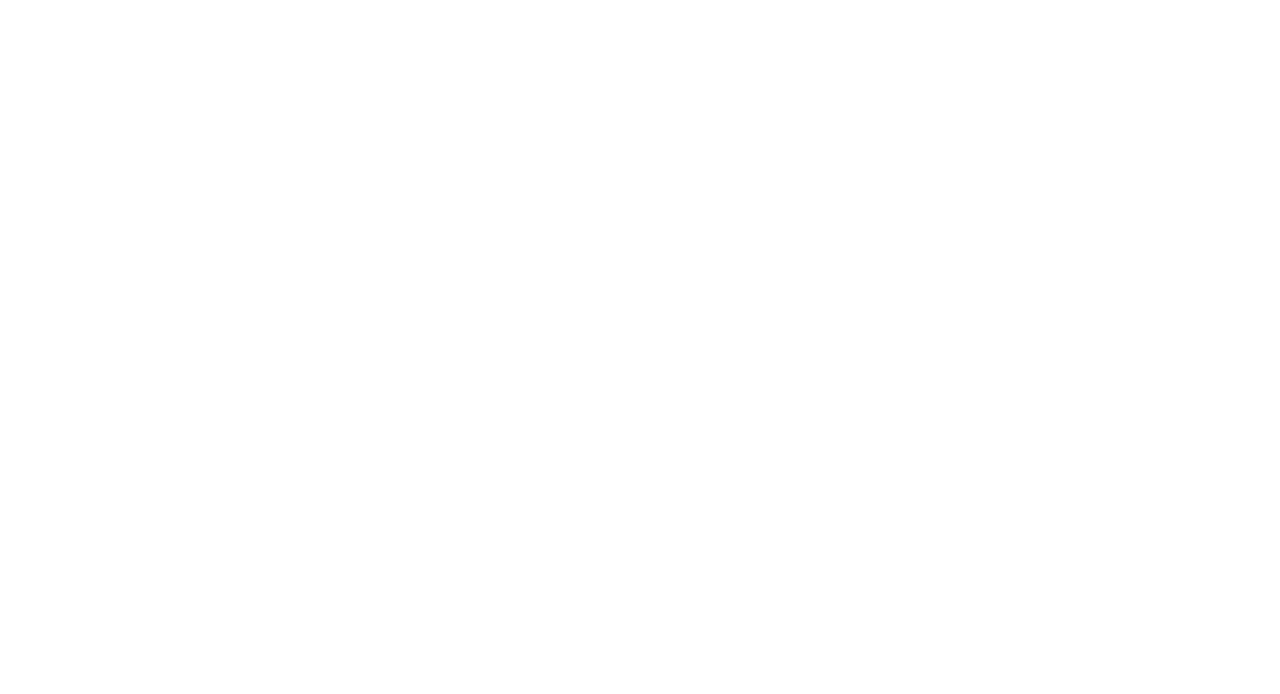
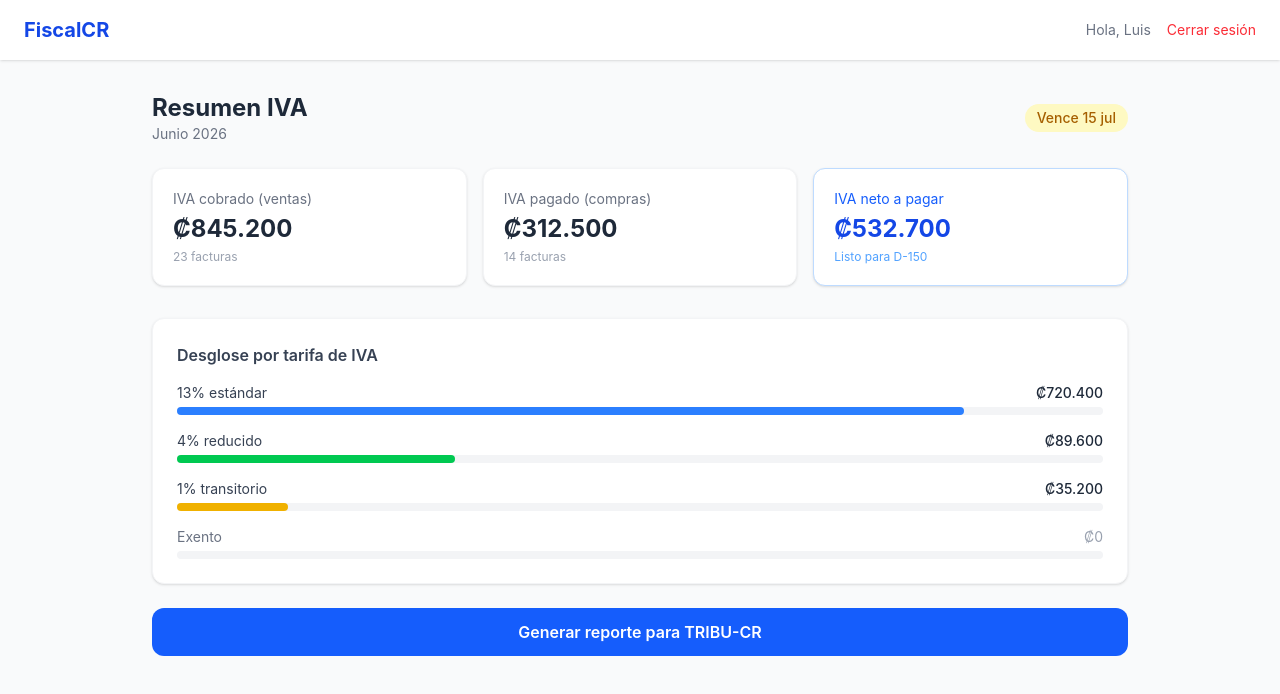
Before and after one commit to trerive21/fiscalcr, a React (Vite) app: page /dashboard in a window 1280 px wide. Before the commit this address had no page. Shown: the top 694 px of the page. Built offline with nearby package versions, Linux system fonts and the light colour scheme.

Commit message:
dashboard IVA listo

```diff
--- a/src/App.jsx
+++ b/src/App.jsx
@@ -1,11 +1,13 @@
 import { BrowserRouter, Routes, Route } from "react-router-dom"
 import Login from "./pages/Login"
+import Dashboard from "./pages/Dashboard"
 
 export default function App() {
   return (
     <BrowserRouter>
       <Routes>
         <Route path="/" element={<Login />} />
+        <Route path="/dashboard" element={<Dashboard />} />
       </Routes>
     </BrowserRouter>
   )
```
